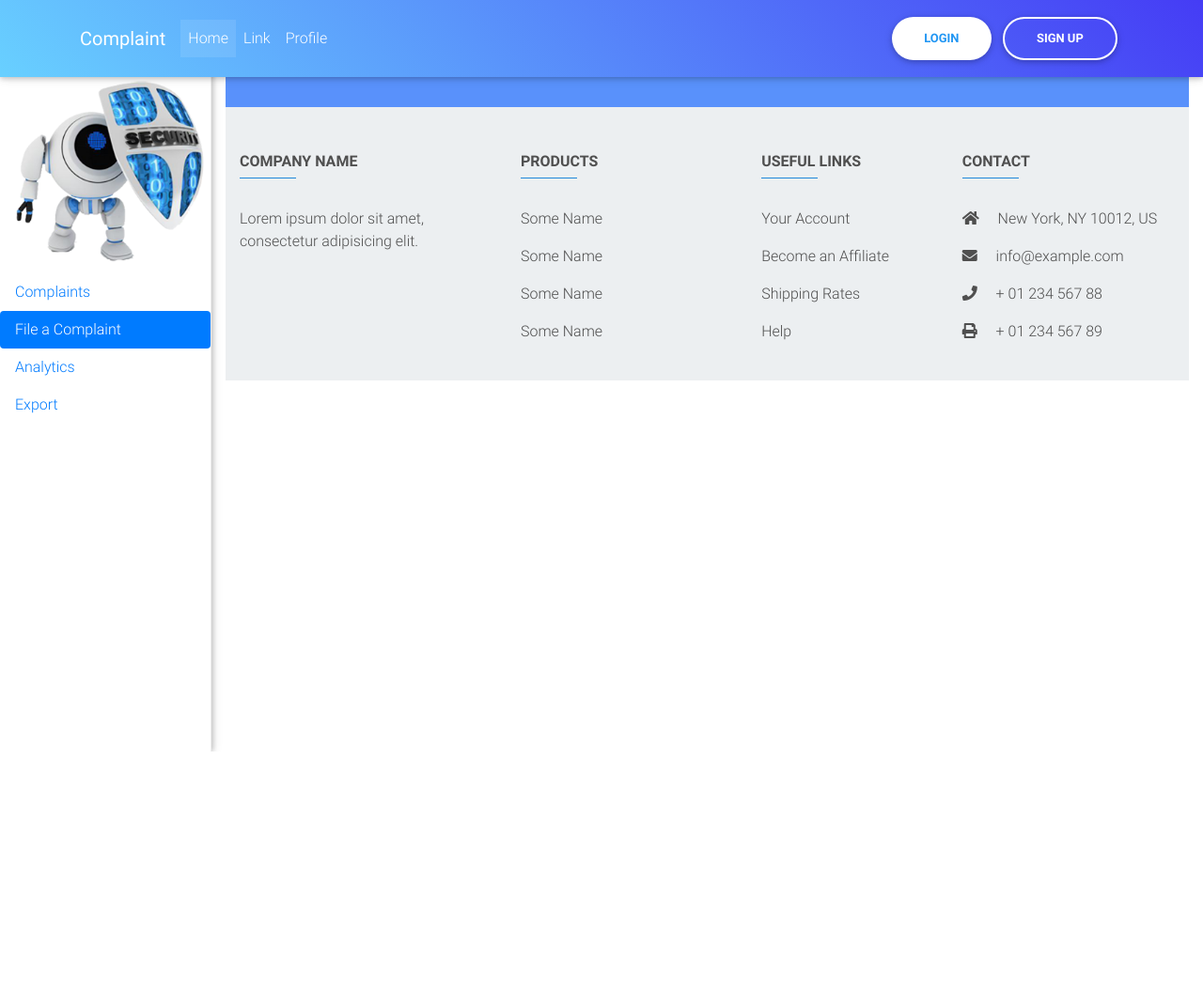
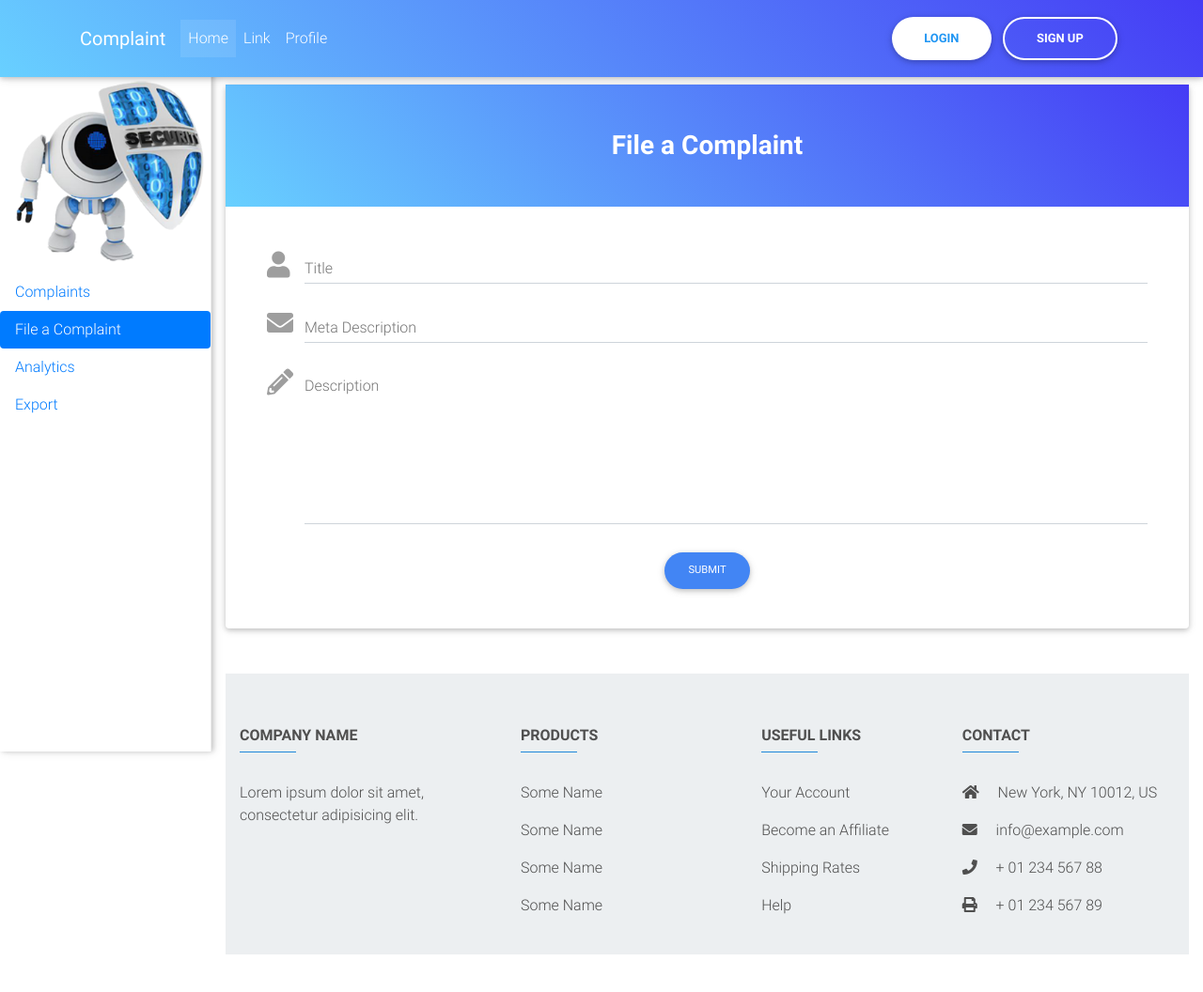
Before and after one commit to Sanji515/Abhikalpan-Hackathon, a Django app: page /dashboard/ in a window 1280 px wide, after a click on "File a Complaint". Shown: the whole page at 94% size. Before the commit the page ends 800 px from the top, so only its background shows below. Run offline with Django 3.2, Linux system fonts and the light colour scheme; data that the repository does not hold is empty; some libraries are stand-ins or nearby versions.

Commit message:
new complaint functionality

```diff
--- a/apps/index/models.py
+++ b/apps/index/models.py
@@ -1,11 +1,13 @@
 from django.db import models
+from django.contrib.auth.models import User
 
 # Create your models here.
 
 class Complaint(models.Model):
+	user = models.ForeignKey(User, on_delete=models.CASCADE, null=True)
 	title = models.CharField(max_length=100)
 	meta_description = models.CharField(max_length=200)
 	description = models.TextField()
 
 	def __str__(self):
-		return self.title
+		return '{user}--{title}'.format(user=self.user, title=self.title)
--- a/apps/index/views.py
+++ b/apps/index/views.py
@@ -21,7 +21,21 @@ def index(request):
 
 def dashboard(request):
 	complaints = Complaint.objects.all()
-	print('asdsa',complaints)
+
+	if request.method == 'POST':
+		Complaint.objects.create(
+			user=request.user,
+			title=request.POST['title'],
+			meta_description=request.POST['meta_description'],
+			description=request.POST['description'])
+
+		result = detect_sensitive_text(request.POST['description'])
+
+		context = {
+			'result': result
+		}
+		return render(request, 'index/dashboard.html', context)
+
 
 	context = {
 		'complaints': complaints
--- a/myproject/settings.py
+++ b/myproject/settings.py
@@ -44,7 +44,6 @@ INSTALLED_APPS = [
     # Django Apps
     'index',
     'account',
-    'complaint',
 ]
 
 MIDDLEWARE = [
--- a/myproject/urls.py
+++ b/myproject/urls.py
@@ -20,5 +20,4 @@ urlpatterns = [
     path('admin/', admin.site.urls),
     path('', include('index.urls', namespace='index')),
     path('', include('account.urls', namespace='account')),
-    path('', include('complaint.urls', namespace='complaint')),
 ]
--- a/templates/index/dashboard.html
+++ b/templates/index/dashboard.html
@@ -196,7 +196,12 @@
 				<div class="tab-content">
 			    	<div class="tab-pane active" id="complaints">
 			    		<br>
-						<h1><center>Your Complaints</center></h1>
+						<div id="navbar" class="header">
+					      <div class="row d-flex justify-content-center">
+					        <h3 class="white-text mb-0 py-5 font-weight-bold">Your Complaints</h3>
+					      </div>
+
+					    </div>
 						<br>
 				      	{% for complaint in complaints %}
 					      	<div class="card">
@@ -215,19 +220,20 @@
 			    	</div>
 
 			    	<div class="tab-pane" id="new_complaint">
-
+			    		<br>
+			    		{% include 'index/new_complaint.html' %}
 			  		</div>
 			      <div class="tab-pane" id="status">3</div>
 			      <div class="tab-pane" id="reports">4</div>
 			    </div>
 
 				<!--Footer-->
-			    <footer class="page-footer text-center text-md-left blue-grey lighten-5 pt-0">
+			    <footer style="margin-top: 10px;" class="page-footer text-center text-md-left blue-grey lighten-5 pt-0">
 
-			        <div style="background-color: #5991fb;">
+			    	<div style="">
 			           <div class="container">
 			               <!--Grid row-->
-			                <div class="row py-4 d-flex align-items-center">
+			               <div class="py-1">
 
 			               </div>
 			               <!--Grid row-->
--- /dev/null
+++ b/templates/index/new_complaint.html
@@ -0,0 +1,78 @@
+<!-- Section: form gradient -->
+{% if result %}
+
+  <div class="card">
+    <!--Card content-->
+    <div class="card-block">
+        <!--Title-->
+        <h4 class="card-title">Card title</h4>
+        <!--Text-->
+        {% for res in result %}
+          <p class="card-text">res['text']</p><br>
+          <p class="card-text">res['type']</p>
+        {% endfor %}
+        <a href="#" class="btn btn-primary" ripple-radius>Button</a>
+    </div>
+    <!--/.Card content-->
+
+  </div>
+
+{% else %}
+<section class="form-gradient mb-5">
+
+  <!--Form with header-->
+  <div class="card">
+
+    <!--Header-->
+    <div id="navbar" class="header">
+
+      <div class="row d-flex justify-content-center">
+        <h3 class="white-text mb-0 py-5 font-weight-bold">File a Complaint</h3>
+      </div>
+
+    </div>
+    <!--Header-->
+
+    <div class="card-body mx-4">
+      <form action="{% url 'index:dashboard' %}" method="POST">
+      <div class="md-form">
+        <i class="fas fa-user prefix grey-text"></i>
+        <input type="text" id="form104" name="title" class="form-control">
+        <label for="form104">Title</label>
+      </div>
+
+      <div class="md-form">
+        <i class="fas fa-envelope prefix grey-text"></i>
+        <input type="text" id="form105" name="meta_description" class="form-control">
+        <label for="form105">Meta Description</label>
+      </div>
+
+      <div class="md-form">
+        <i class="fas fa-pencil-alt prefix grey-text"></i>
+        <textarea type="text" id="form107" name="description" class="md-textarea form-control" rows="5"></textarea>
+        <label for="form107">Description</label>
+      </div>
+
+
+      <!--Grid row-->
+      <div class="row d-flex align-items-center mb-3 mt-4">
+
+        <!--Grid column-->
+        <div class="col-md-12">
+          <div class="text-center">
+            <button type="submit" class="btn btn-rounded btn-primary btn-md">Submit</button>
+          </div>
+        </div>
+        <!--Grid column-->
+
+      </div>
+      <!--Grid row-->
+    </form>
+    </div>
+
+  </div>
+  <!--/Form with header-->
+
+</section>
+<!-- Section: form gradient -->
+{% endif %}
```
Also changed, not shown: apps/index/detect_sensitive_text.py (added, +20 -0 lines). Lines whose indentation alone changed are shown as unchanged.
